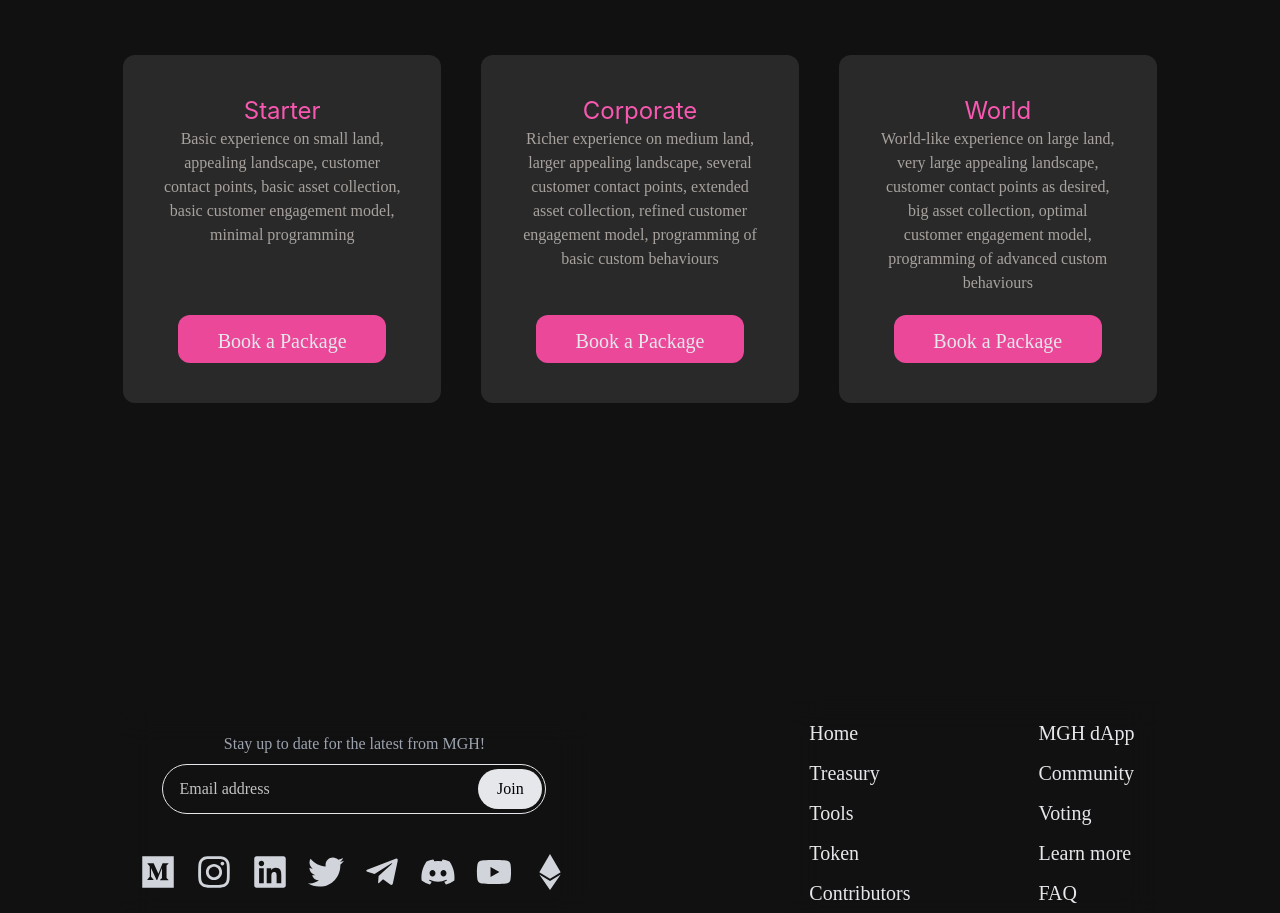
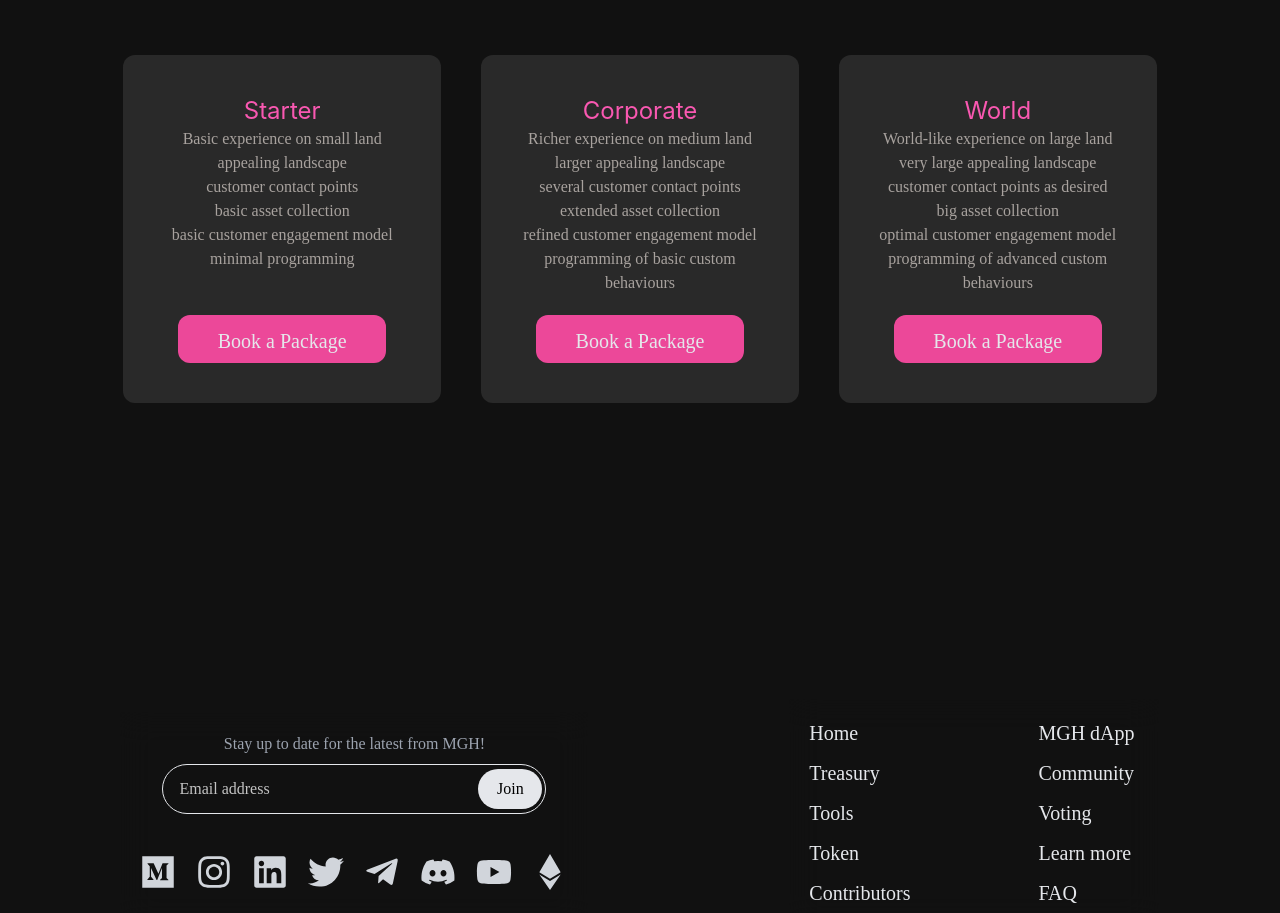
Before and after one commit to thehubdao/HUB-Website, a Next.js app: page /build in a window 1280 px wide. Shown: the part 2600-3513 px from the top of the page. Built offline with nearby package versions, Linux system fonts and the light colour scheme; a web font is replaced by a local one.

Commit message:
packages redesigned

```diff
--- a/pages/build.tsx
+++ b/pages/build.tsx
@@ -112,21 +112,37 @@ const BuildPage: NextPage = () => {
                         <div className={`flex flex-col relative text-center p-10 items-center justify-center rounded-xl bg-[#292929] hover:scale-[1.02] transition duration-200 ease-linear border-transparent border-opacity-5 max-w-sm sm:max-w-full h-full`}>
                             <p className='font-inter text-2xl text-pink-reco w-full'>Starter</p>
                             <p className={`font-normal text-md pb-5 grow text-stone-400`}>
-                                Basic experience on small land,  appealing landscape, customer contact points, basic asset collection, basic customer engagement model, minimal programming
+                                Basic experience on small land<br/>
+                                appealing landscape<br/>
+                                customer contact points<br/>
+                                basic asset collection<br/>
+                                basic customer engagement model<br/>
+                                minimal programming
                             </p>
                             <Button text="Book a Package" link="https://calendly.com/nicolas-weber-1/30min" />
                         </div>
                         <div className={`flex flex-col relative text-center p-10 items-center justify-center rounded-xl bg-[#292929] hover:scale-[1.02] transition duration-200 ease-linear border-transparent border-opacity-5 max-w-sm sm:max-w-full h-full`}>
                             <p className='font-inter text-2xl text-pink-reco w-full'>Corporate</p>
                             <p className={`font-normal text-md pb-5 grow text-stone-400`}>
-                                Richer experience on medium land, larger appealing landscape, several customer contact points, extended asset collection, refined customer engagement model, programming of basic custom behaviours
+                                Richer experience on medium land<br/>
+                                larger appealing landscape<br/>
+                                several customer contact points<br/>
+                                extended asset collection<br/>
+                                refined customer engagement model<br/>
+                                programming of basic custom behaviours
                             </p>
                             <Button text="Book a Package" link="https://calendly.com/nicolas-weber-1/30min" />
                         </div>
                         <div className={`flex flex-col relative text-center p-10 items-center justify-center rounded-xl bg-[#292929] hover:scale-[1.02] transition duration-200 ease-linear border-transparent border-opacity-5 max-w-sm sm:max-w-full h-full`}>
                             <p className='font-inter text-2xl text-pink-reco w-full'>World</p>
                             <p className={`font-normal text-md pb-5 grow text-stone-400`}>
-                                World-like experience on large land, very large appealing landscape, customer contact points as desired, big asset collection, optimal customer engagement model, programming of advanced custom behaviours</p>
+                                World-like experience on large land<br/>
+                                very large appealing landscape<br/>
+                                customer contact points as desired<br/>
+                                big asset collection<br/>
+                                optimal customer engagement model<br/>
+                                programming of advanced custom behaviours
+                            </p>
                             <Button text="Book a Package" link="https://calendly.com/nicolas-weber-1/30min" />
                         </div>
                     </div>
```
